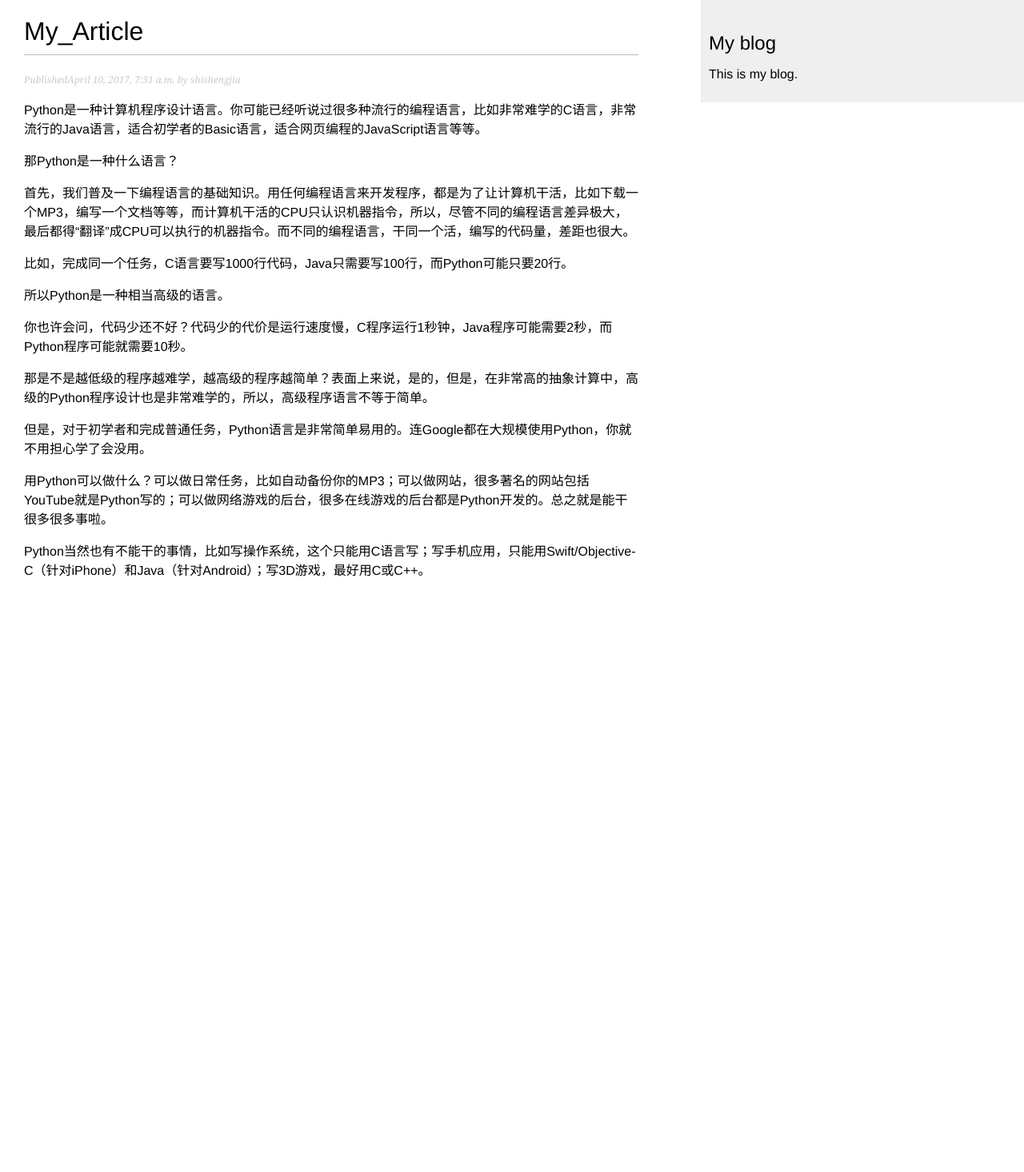
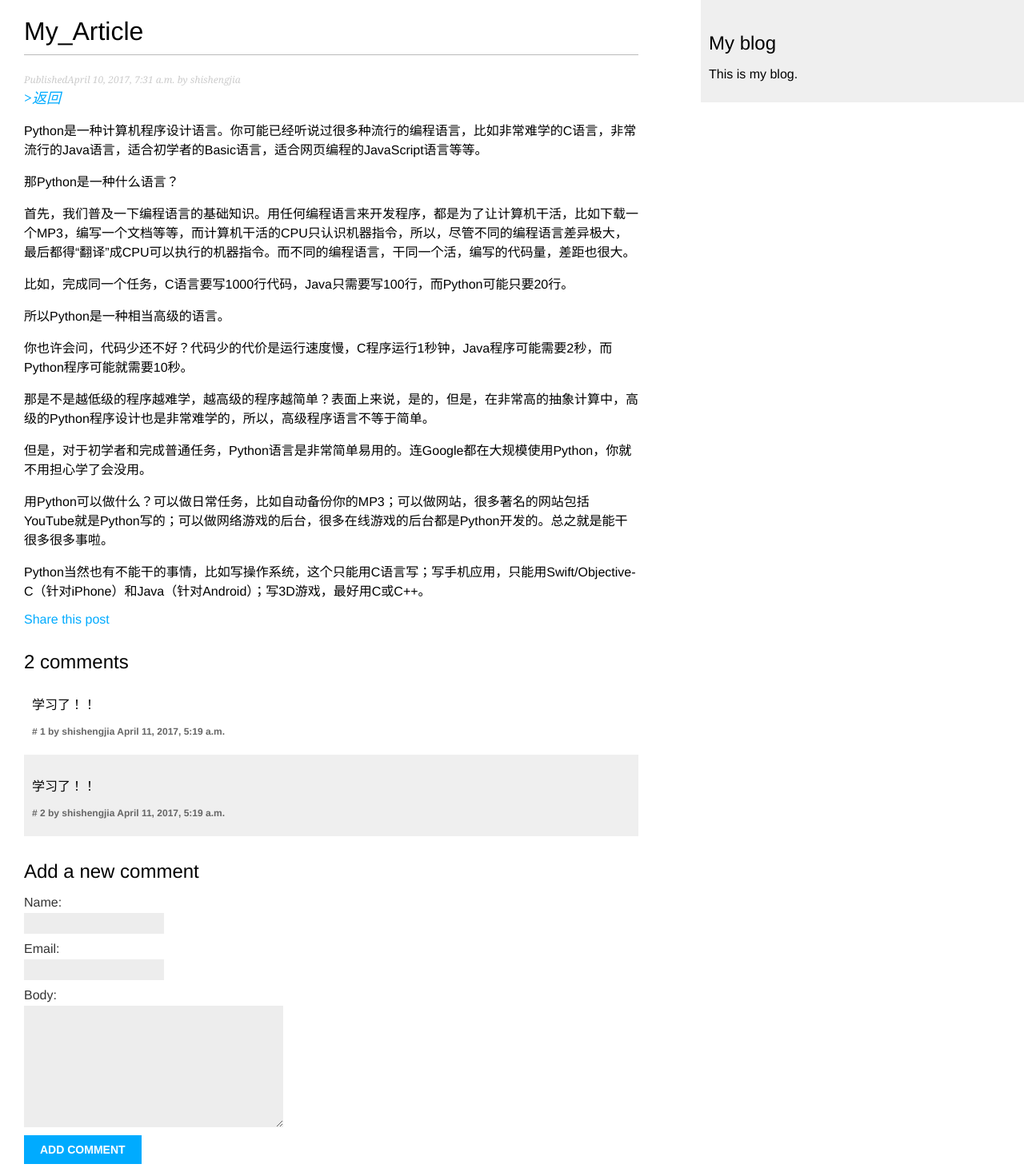
Before and after one commit to shishengjia/Django_By_Example_Blog, a Django app: a page that uses article/templates/post_detail.html in a window 1280 px wide. Shown: the whole page at 80% size. Before the commit the page ends 721 px from the top, so only its background shows below. Run offline with Django 3.2, Linux system fonts and the light colour scheme; data comes from the database, SQL or seed files in the repository; both versions use the stored data as it was after the commit.

Commit message:
增加邮件分享文章功能和简易评论功能

```diff
--- /dev/null
+++ b/article/forms.py
@@ -0,0 +1,18 @@
+# -*- encoding: utf-8 -*-
+from django import forms
+from .models import Comment
+
+
+class EmailPostForm(forms.Form):
+    name = forms.CharField(max_length=25, required=True, error_messages={"required": "请填写您的名字"})
+    email = forms.EmailField(required=True, error_messages={"required": "请填写您的邮箱"})
+    to = forms.EmailField(required=True, error_messages={"required": "请填写您的收件人邮箱"})
+    comments = forms.CharField(required=False, widget=forms.Textarea)
+
+
+class CommentForm(forms.ModelForm):
+    class Meta:
+        # 指定model
+        model = Comment
+        # 默认加载所有字段，这里手动指定所需填写的字段
+        fields = ('name', 'email', 'body')
--- a/article/models.py
+++ b/article/models.py
@@ -11,6 +11,9 @@ class PublishedManager(models.Manager):
 
 
 class Post(models.Model):
+    """
+    文章模型
+    """
     STATUS_CHOICES = (
         ('draft', 'Draft'),
         ('published', 'Published')
@@ -44,3 +47,23 @@ class Post(models.Model):
             self.publish_time.strftime('%m'),
             self.publish_time.strftime('%d'),
             self.slug])
+
+
+class Comment(models.Model):
+    """
+    评论模型
+    """
+    # 定义related_name属性为comments，可以post.comments.all()访问文章的所有评论，默认是post.comment_set.all()
+    post = models.ForeignKey(Post, related_name='comments')
+    name = models.CharField(max_length=80)
+    email = models.EmailField()
+    body = models.TextField()
+    created = models.DateTimeField(auto_now_add=True)
+    updated = models.DateTimeField(auto_now=True)
+    active = models.NullBooleanField(default=True)
+
+    class Meta:
+        ordering = ('created', )
+
+    def __str__(self):
+        return 'Comment by {} on {}'.format(self.name, self.post)
--- a/article/templates/post_detail.html
+++ b/article/templates/post_detail.html
@@ -3,7 +3,39 @@
 {% block content %}
     <h1>{{ post.title }}</h1>
     <p class="date">
-        Published{{ post.publish_time }} by {{ post.author }}
+        Published{{ post.publish_time }} by {{ post.author }}<br>
+        <a href="{% url 'blog:post_list' %}" style="font-size: large">>返回</a>
     </p>
     {{ post.body|linebreaks }}
+    <p>
+        <a href="{% url "blog:post_share" post.id %}">
+            Share this post
+        </a>
+    </p>
+
+    {% with comments.count as total_comments %}
+        <h2>
+            <!--pluralize根据total_comments的数字来决定事都在comment后面加复数后缀's', 除了'1'以外，都是复数形式-->
+            {{ total_comments }} comment{{ total_comments|pluralize }}
+        </h2>
+    {% endwith %}
+
+    {% for comment in comments %}
+        <div class="comment">
+        {{ comment.body|linebreaks }}
+            <p class="info">
+                # {{ forloop.counter }} by {{ comment.name }}
+                {{ comment.created }}
+            </p>
+        </div>
+    {% empty %}
+        <p>There are no comments yet.</p>
+    {% endfor %}
+
+        <h2>Add a new comment</h2>
+        <form action="." method="post">
+            {{ comment_form.as_p }}
+            {% csrf_token %}
+        <p><input type="submit" value="Add comment"></p>
+        </form>
 {% endblock %}
--- a/article/templates/post_list.html
+++ b/article/templates/post_list.html
@@ -10,6 +10,7 @@
         </h2>
         <p class="date">
             Published {{ post.publish_time }} by {{ post.author }}
+            <a href="{{ post.get_absolute_url }}" style="font-size: medium">{{ post.comments.count }}评论</a>
         </p>
         <!--truncates the value to the number of words specified, and linebreaks converts the output into
            HTML line breaks.-->
--- a/article/urls.py
+++ b/article/urls.py
@@ -1,9 +1,10 @@
 from django.conf.urls import url
 
-from .views import PostDetailView, PostListView
+from .views import PostDetailView, PostListView, EmailPostView
 
 urlpatterns = [
     url(r'^$', PostListView.as_view(), name='post_list'),
     url(r'^(?P<year>\d{4})/(?P<month>\d{2})/(?P<day>\d{2})/(?P<post>[-\w]+)/$', PostDetailView.as_view(),
-        name='post_detail')
+        name='post_detail'),
+    url(r'^(?P<post_id>\d+)/share/$', EmailPostView.as_view(), name="post_share")
 ]
--- a/article/views.py
+++ b/article/views.py
@@ -1,17 +1,91 @@
 from django.shortcuts import render, get_object_or_404
 from django.views.generic.base import View
+from django.core.mail import send_mail
 
 from .models import Post
+from .forms import EmailPostForm, CommentForm
 
 
 class PostListView(View):
+    """
+    博客列表页
+    """
     def get(self, request):
         posts = Post.published.all()
         return render(request, 'post_list.html', {'posts': posts})
 
 
 class PostDetailView(View):
+    """
+    博客详情页
+    """
     def get(self, request, year, month, day, post):
         post = get_object_or_404(Post, slug=post, status='published', publish_time__year=year,
                                  publish_time__month=month, publish_time__day=day)
-        return render(request, 'post_detail.html', {'post': post})
+
+        comments = post.comments.filter(active=True)
+        comment_form = CommentForm()
+
+        return render(request, 'post_detail.html', {
+            'post': post,
+            "comment_form": comment_form,
+            "comments": comments
+        })
+
+    def post(self, request, year, month, day, post):
+        post = get_object_or_404(Post, slug=post, status='published', publish_time__year=year,
+                                 publish_time__month=month, publish_time__day=day)
+
+        comments = post.comments.filter(active=True)
+        comment_form = CommentForm(data=request.POST)
+        new_comment = None
+        if comment_form.is_valid():
+            # 创建一个实例，但暂时不保存到数据库
+            new_comment = comment_form.save(commit=False)
+            new_comment.post = post
+            new_comment.save()
+        return render(request, 'post_detail.html', {
+            "post": post,
+            "comments": comments,
+            "comment_form": comment_form,
+            "new_comment": new_comment
+        })
+
+
+class EmailPostView(View):
+    """
+    发送文章分享邮件
+    """
+    def get(self, request, post_id):
+        post = get_object_or_404(Post, id=post_id, status="published")
+        sent = False
+        # get请求返回一个空的form进行渲染
+        form = EmailPostForm()
+        return render(request, 'share.html', {
+            "post": post,
+            "form": form,
+            "sent": sent
+        })
+
+    def post(self, request, post_id):
+        post = get_object_or_404(Post, id=post_id, status="published")
+        sent = False
+        form = EmailPostForm(request.POST)
+        to = request.POST.get("to", "")
+        if form.is_valid():
+            cd = form.cleaned_data
+            # 构建绝对url
+            post_url = request.build_absolute_uri(post.get_absolute_url())
+            # 主题
+            subject = '{} ({})recommends you reanding "{}"'.format(cd['name'], cd['email'], post.title)
+            # 详情
+            message = 'Read "{}" at {}\n\n{}\'s comments: {}'.format(post.title, post_url, cd['name'], cd['comments'])
+            # 发送
+            send_mail(subject, message, '13419516267@sina.cn', [cd['to']])
+            sent = True
+        return render(request, 'share.html', {
+            "post": post,
+            "form": form,
+            "sent": sent,
+            "to": to
+        })
```
Also changed, not shown: Blog/settings.py (+9 -0 lines), article/admin.py (+8 -1 lines), article/templates/share.html (added, +21 -0 lines), article/migrations/0002_comment.py (added), db.sqlite3.
